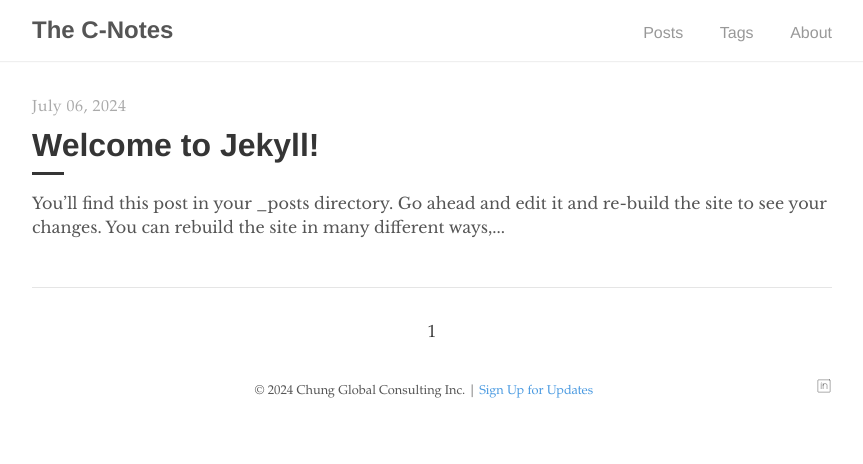
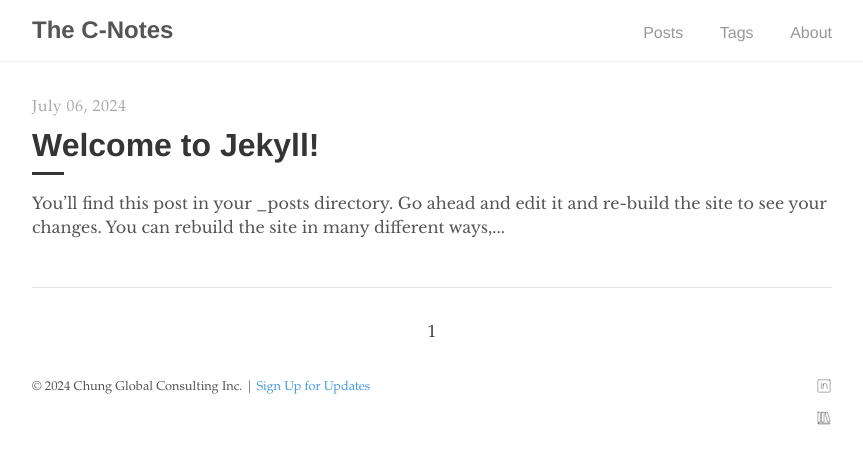
Before and after one commit to colinyjchung/cnotes, a Jekyll site: the page built from index.html, in a window 1280 px wide. Shown: the top 464 px of the page, without its empty margins (208-1071 px from the left). Built offline with Jekyll 4.4.1, drawn with Linux system fonts in a browser that asks for light colours; the list of posts is cut into pages by our own code.

Commit message:
Update footer.html

```diff
--- a/_includes/footer.html
+++ b/_includes/footer.html
@@ -1,7 +1,8 @@
 <footer>
   <span>
-    &copy; <time datetime="{{ site.time }}">{{ site.time | date: '%Y' }}</time> Chung Global Consulting Inc. | <a href="http://notes.colinchung.com/signup/">Sign Up for Updates</a>
+    <div style="float:left;">&copy; <time datetime="{{ site.time }}">{{ site.time | date: '%Y' }}</time> Chung Global Consulting Inc. | <a href="http://notes.colinchung.com/signup/">Sign Up for Updates</a></div>
 
-    <div style="float:right;"><a href="https://www.linkedin.com/in/colinyjchung/" target="_blank"><img src="https://raw.githubusercontent.com/colinyjchung/cnotes/dc1ce885413aa3db8c5250a9e882cfb7e67aeff1/assets/linkedin.svg" width="16px"></a></div>
+    <div style="float:right;"><a href="https://www.linkedin.com/in/colinyjchung/" target="_blank"><img src="https://raw.githubusercontent.com/colinyjchung/cnotes/dc1ce885413aa3db8c5250a9e882cfb7e67aeff1/assets/linkedin.svg" width="16px"></a><a href="https://app.thestorygraph.com/profile/colinyjchung" target="_blank"><img src="https://raw.githubusercontent.com/colinyjchung/cnotes/465ae22b048ec7a3ef3793e61a30726de4e1659a/assets/storygraph.svg" width="16px"></a>
+    </div>
   </span>
 </footer>
```
